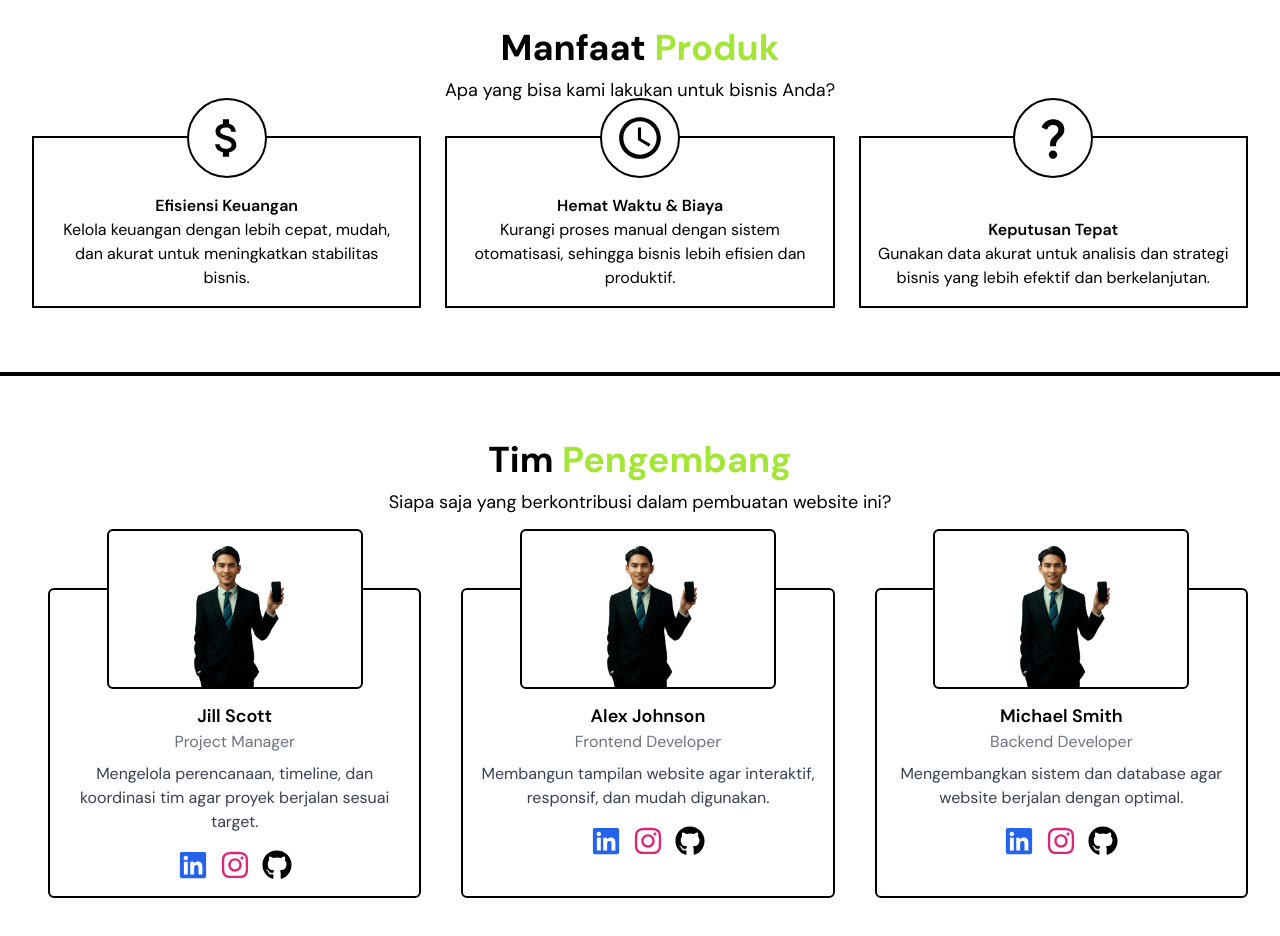
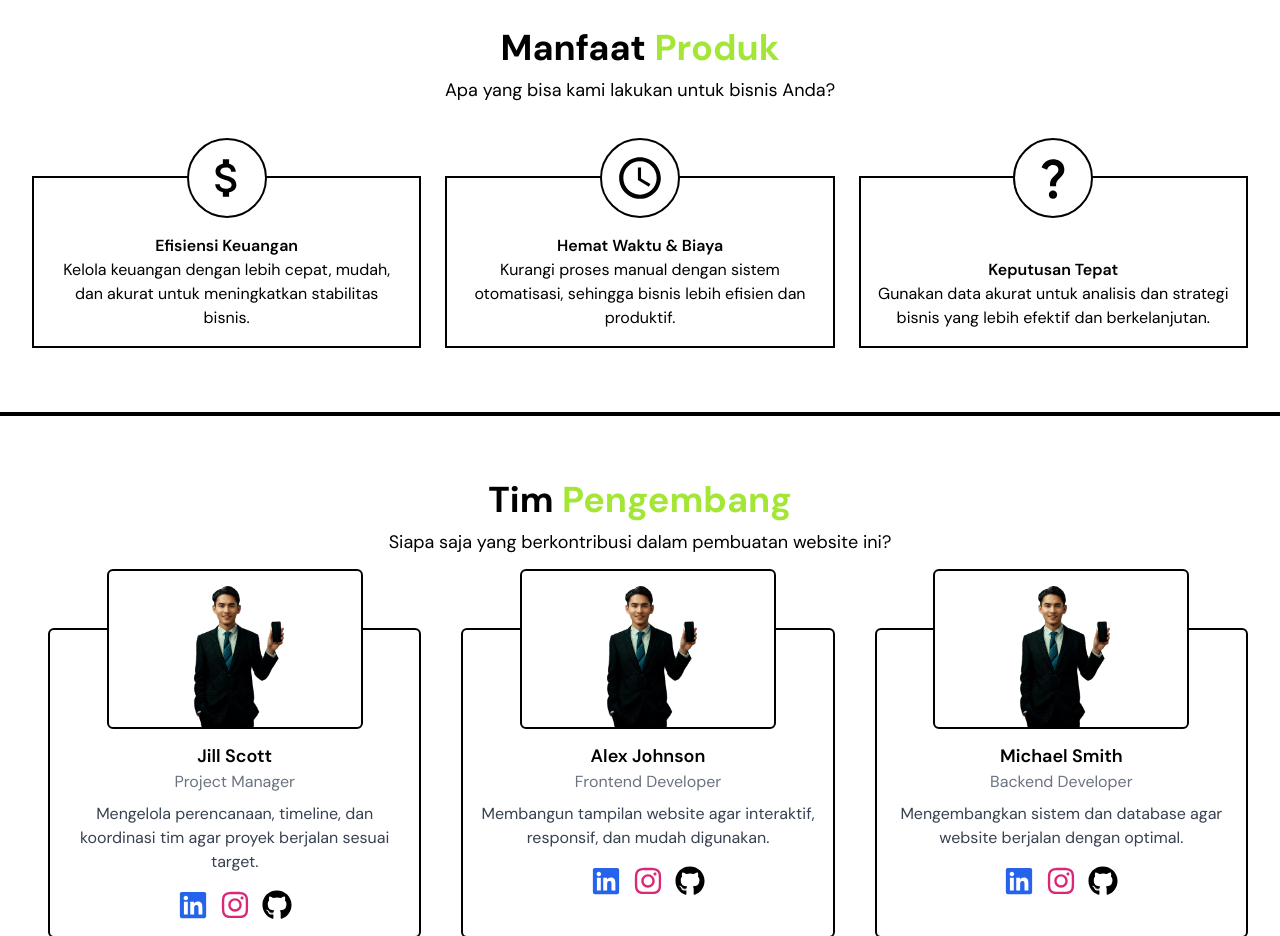
Before and after one commit to The-Triple-R/berjuang-ui, a Next.js app: page / in a window 1280 px wide. Shown: the part 1480-2416 px from the top of the page. Built offline with nearby package versions, Linux system fonts and the light colour scheme.

Commit message:
restyle: add gap

```diff
--- a/components/landingPage/benefits/index.jsx
+++ b/components/landingPage/benefits/index.jsx
@@ -21,7 +21,7 @@ const Benefit = () => {
       </motion.div>
       <div className="grid grid-cols-1 mt-8 md:grid-cols-3 gap-6">
         {benefits.map((item, index) => (
-          <motion.div key={index} initial="hidden" whileInView="visible" variants={fadeInUp} viewport={{ once: true }} className='text-center flex flex-col border-2 border-black p-4 relative pt-[3.5rem]'>
+          <motion.div key={index} initial="hidden" whileInView="visible" variants={fadeInUp} viewport={{ once: true }} className='mt-10 text-center flex flex-col border-2 border-black p-4 relative pt-[3.5rem]'>
             <div className='absolute left-1/2 -translate-x-1/2 top-0 -translate-y-1/2 bg-white border-2 border-black rounded-full w-20 h-20 flex items-center justify-center'>
               {item.icon}
             </div>
```
